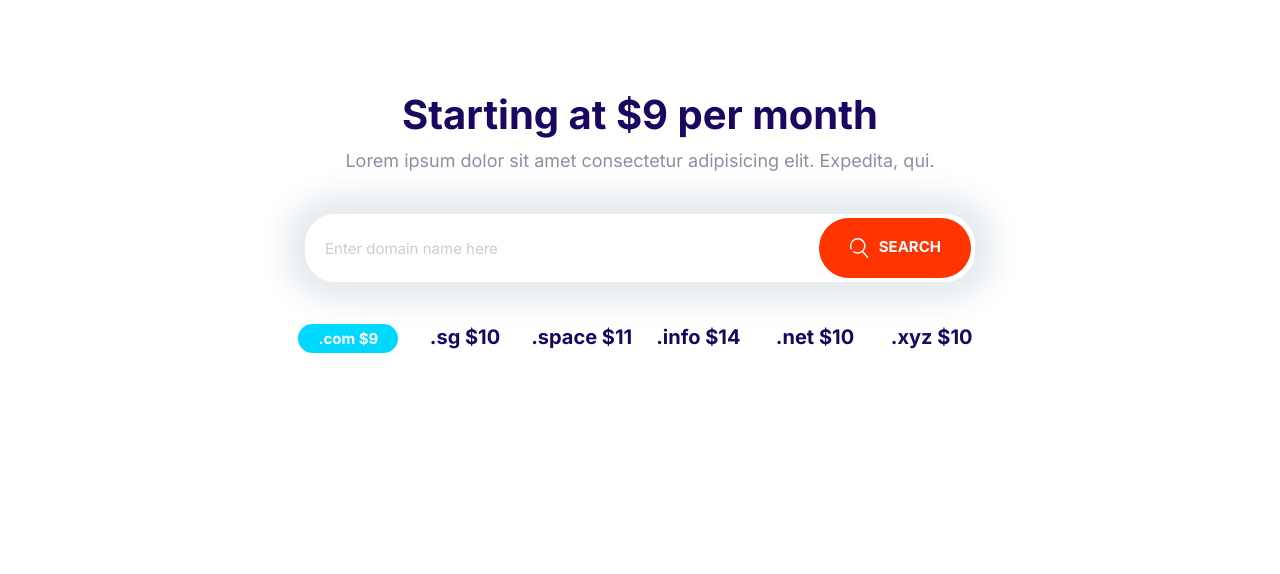
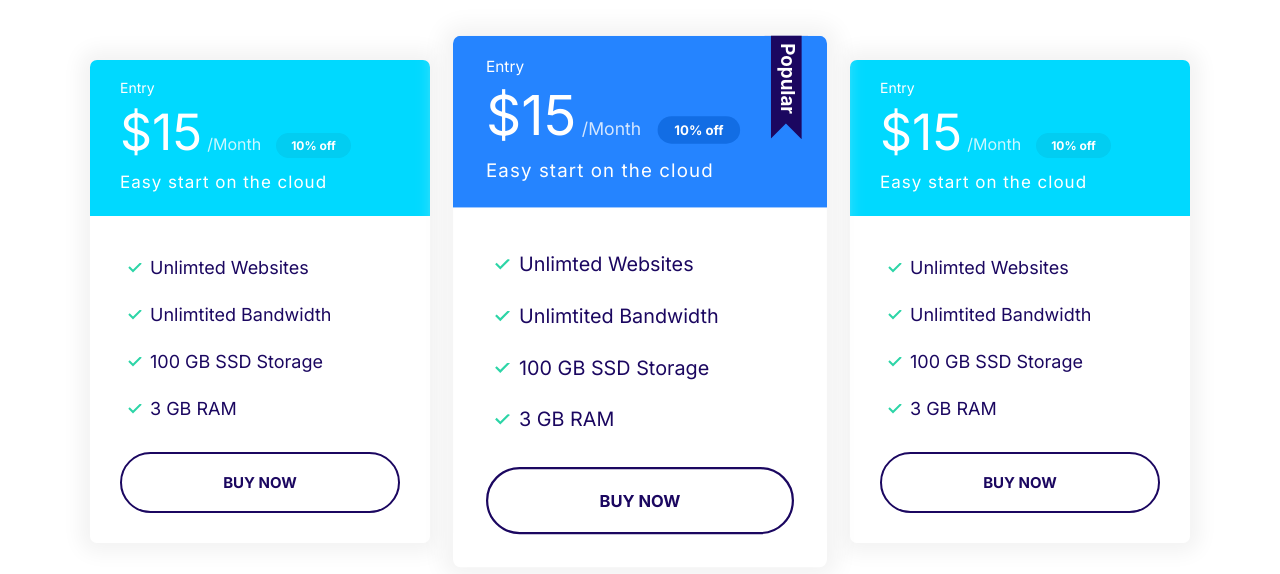
Before and after one commit to JackBThompson/Software-Provider, a plain HTML site: page index.html in a window 1280 px wide. Drawn offline with Linux system fonts and the light colour scheme.

Commit message:
Plans Block

```diff
--- a/css/styles.css
+++ b/css/styles.css
@@ -323,11 +323,18 @@ a {
   color: #fff;
 }
 
+.card--primary .badge--primary {
+  background: #126de4;
+}
+
 .card--secondary .badge--secondary {
   background: #02cdf1;
 }
 
 /* Plans */
+.plan{
+  transition: transform .2s ease-out;
+}
 .plan__name {
   color: #fff;
   margin: 0;
@@ -357,6 +364,10 @@ a {
   margin-bottom: 2rem;
 }
 
+.plan--popular{
+  transform: scale(1.1);
+}
+
 .plan--popular .card__header {
   position: relative;
 }
@@ -368,6 +379,12 @@ a {
   position: absolute;
   top: -6px;
   right: 5%;
+}
+.plan:hover {
+  transform: scale(1.05);
+}
+.plan--popular:hover {
+  transform: scale(1.15);
 }
 
 @media screen and (min-width: 1024px) {
@@ -707,3 +724,12 @@ a {
     grid-template-columns: repeat(auto-fit, minmax(10rem, 1fr));
   }
 }
+
+/* Plans Block */
+.block-plans .grid{
+  gap: 8rem 4rem;
+}
+.block-plans .card{
+  max-width: 500px;
+  margin: 0 auto;
+}
--- a/index.html
+++ b/index.html
@@ -14,25 +14,69 @@
     <link rel="stylesheet" href="css/styles.css" />
   </head>
   <body>
-    <section class="block container block-domain">
-      <header class="block__header">
-        <h2>Starting at $9 per month</h2>
-        <p>Lorem ipsum dolor sit amet consectetur adipisicing elit. Expedita, qui.</p>
-      </header>
-        <div class="input-group">
-          <input type="text" class="input" placeholder="Enter domain name here">
-          <button class="btn btn--accent"><svg class="icon icon--white">
-            <use xlink:href="images/sprite.svg#search"></use>
-          </svg>Search</button>
+    <section class="block container block-plans">
+      <div class="grid grid--1x3">
+        <div class="plan">
+          <div class="card card--secondary">
+            <header class="card__header">
+              <h3 class="plan__name">Entry</h3>
+              <span class="plan__price">$15</span>
+              <span class="plan__billing-cycle">/Month</span>
+              <span class="badge badge--secondary badge--small">10% off</span>
+              <span class="plan__description">Easy start on the cloud</span>
+            </header>
+            <div class="card__body">
+              <ul class="list list--tick">
+                <li class="list__item">Unlimted Websites</li>
+                <li class="list__item">Unlimtited Bandwidth</li>
+                <li class="list__item">100 GB SSD Storage</li>
+                <li class="list__item">3 GB RAM</li>
+              </ul>
+              <button class="btn btn--outline btn--block">Buy Now</button>
+            </div>
+          </div>
+        </div>
+        <div class="plan plan--popular">
+          <div class="card card--primary">
+            <header class="card__header">
+              <h3 class="plan__name">Entry</h3>
+              <span class="plan__price">$15</span>
+              <span class="plan__billing-cycle">/Month</span>
+              <span class="badge badge--primary badge--small">10% off</span>
+              <span class="plan__description">Easy start on the cloud</span>
+            </header>
+            <div class="card__body">
+              <ul class="list list--tick">
+                <li class="list__item">Unlimted Websites</li>
+                <li class="list__item">Unlimtited Bandwidth</li>
+                <li class="list__item">100 GB SSD Storage</li>
+                <li class="list__item">3 GB RAM</li>
+              </ul>
+              <button class="btn btn--outline btn--block">Buy Now</button>
+            </div>
+          </div>
+        </div>
+        <div class="plan">
+          <div class="card card--secondary">
+            <header class="card__header">
+              <h3 class="plan__name">Entry</h3>
+              <span class="plan__price">$15</span>
+              <span class="plan__billing-cycle">/Month</span>
+              <span class="badge badge--secondary badge--small">10% off</span>
+              <span class="plan__description">Easy start on the cloud</span>
+            </header>
+            <div class="card__body">
+              <ul class="list list--tick">
+                <li class="list__item">Unlimted Websites</li>
+                <li class="list__item">Unlimtited Bandwidth</li>
+                <li class="list__item">100 GB SSD Storage</li>
+                <li class="list__item">3 GB RAM</li>
+              </ul>
+              <button class="btn btn--outline btn--block">Buy Now</button>
+            </div>
+          </div>
+        </div>
       </div>
-      <ul class="list block-domain__prices">
-        <li><span class="badge badge--secondary">.com $9</span></li>
-        <li>.sg $10</li>
-        <li>.space $11</li>
-        <li>.info $14</li>
-        <li>.net $10</li>
-        <li>.xyz $10</li>
-      </ul>
     </section>
     <script src="js/main.js"></script>
   </body>
```
Also changed, not shown: components/plans-block.html (added, +64 -0 lines).
